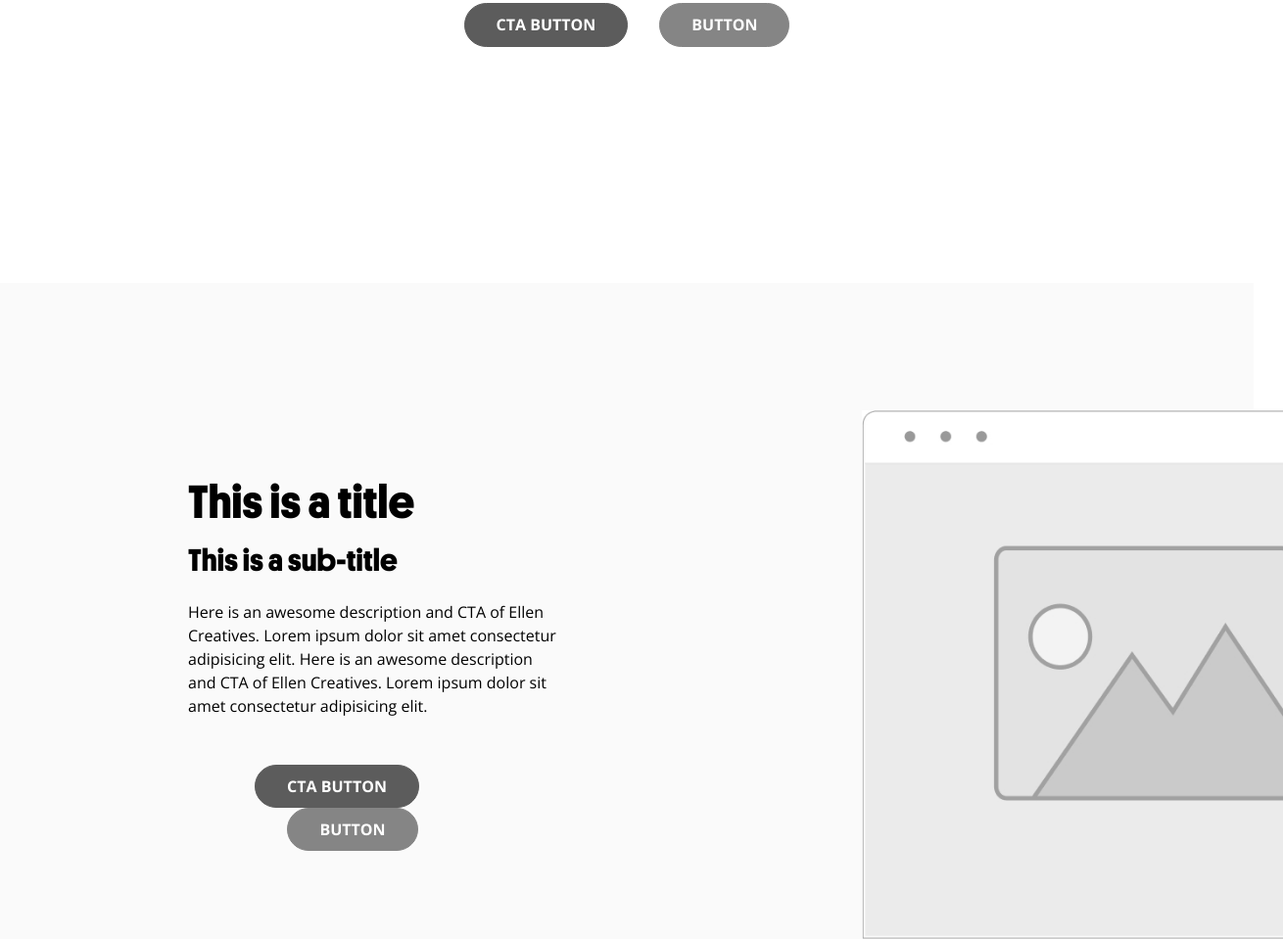
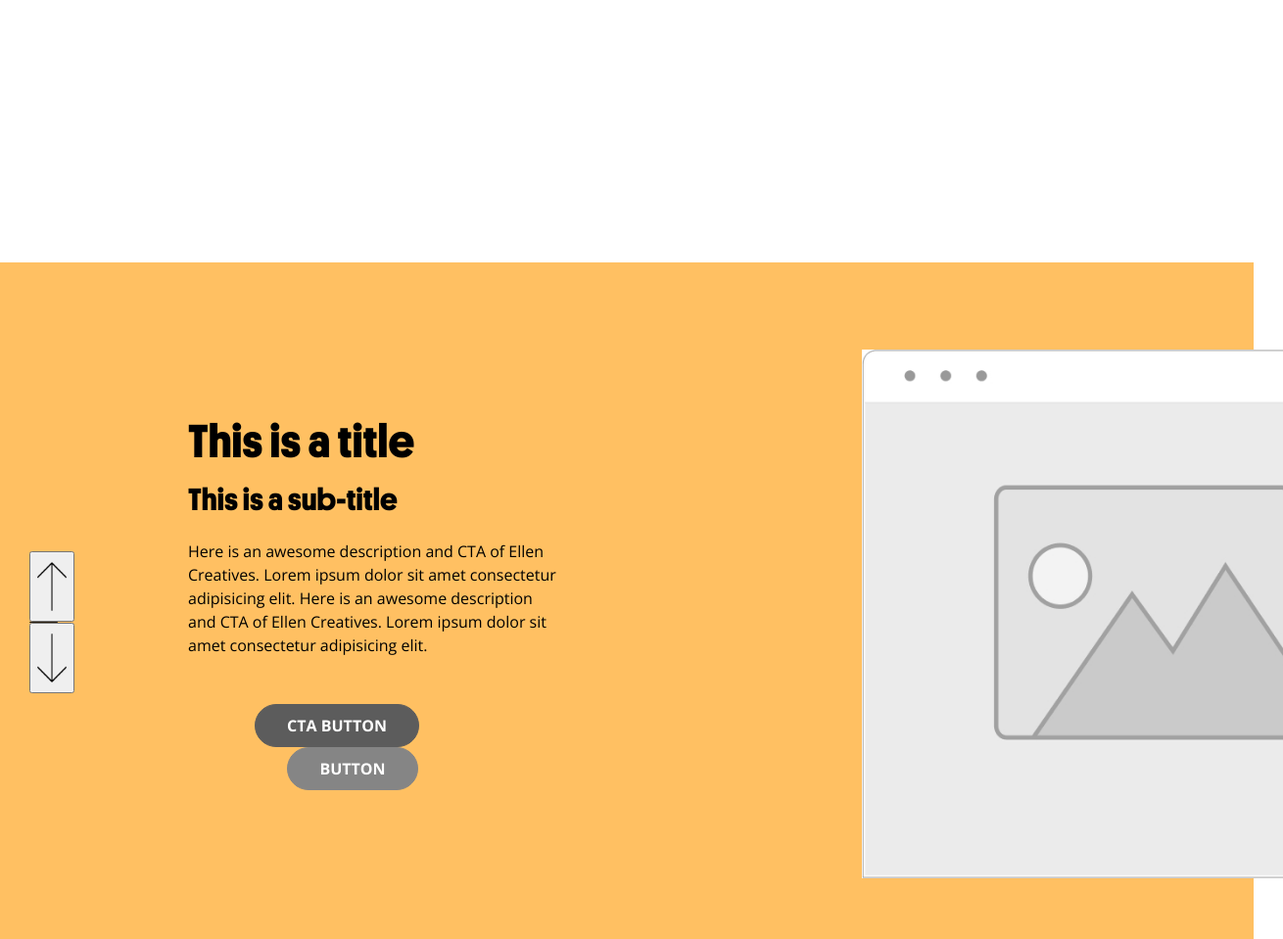
Before and after one commit to ellenmariajosefine/ellencreatives, a plain HTML site: page home.html in a window 1280 px wide. Shown: the part 1447-2406 px from the top of the page at 98% size, 1310 px wide, since content can reach past the window. Drawn offline with nearby package versions, Linux system fonts and the light colour scheme; files whose address does not match are found by name.

Commit message:
Slider-html-css-complete

```diff
--- a/CSS/styles.css
+++ b/CSS/styles.css
@@ -148,7 +148,7 @@
 }
 
 .full-height {
-    height: 100vh;
+    height: 717px;
 }
 
 .hero-section h1 {
@@ -162,6 +162,14 @@
 
 .bg-mediumgray {
     background-color: var(--medium-gray);
+}
+
+.bg-yellow {
+    background-color: var(--yellow);
+}
+
+.bg-petrol {
+    background-color: var(--petrol);
 }
 
 .hero-img {
@@ -237,11 +245,11 @@
     justify-content: center;
     align-items: left;
     box-sizing: border-box;
-    background-color: var(--light-gray);
+    background-color: var(--yellow);
 }
 
 #case-highlight-2 {
-    background-color: var(--medium-gray)
+    background-color: var(--petrol)
 }
 
 .btn-floater-left {
@@ -275,6 +283,34 @@
 .case-highlight-section .left-container h2, h3, p {
     text-align: left;
     width: 30vw;
+}
+
+.slider-slide {
+    display: none;
+    height: 717px;
+    width: 100vw;
+}
+
+.slider-slide:first-child {
+    display: block;
+}
+
+.navigation {
+    position: relative;
+    left: 30px;
+    top: 55vh;
+    z-index: 998;
+}
+
+.arrow-up,
+.arrow-dwn {
+    height: 50px;
+    margin-top: 8px;
+    margin-bottom: 8px;
+}
+
+.arrow-middle {
+    width: 29px;
 }
 
 .about-section,
--- a/home.html
+++ b/home.html
@@ -70,14 +70,29 @@
                 </div>
             </div>
         </div>
-        <div class="slider-container">
-        <div class="case-highlight-section full-height bg-lightgray">
+        <div class="main-slider-container">
+            <div class="navigation">
+                <div class="navigation-up">
+                    <button class="back"><img class="arrow-up" src="IMG/Icons-elements/Arrow-up.png" alt=""></button>
+                </div>
+                <div class="navigation-middle">
+                    <img class="arrow-middle" src="IMG/Icons-elements/Arrow-mdle.png" alt="">
+                </div>
+                <div class="navigation-down">
+                    <button class="next"><img class="arrow-dwn" src="IMG/Icons-elements/Arrow-dwn.png" alt=""></button>
+                </div>
+            </div>
+            <div class="slides-container">
+                <div class="slider-slide">
+                    <div class="case-highlight-section full-height bg-yellow">
                         <div class="left-container">
                             <h2>This is a title</h2>
                             <h3>This is a sub-title</h3>
-                <p>Here is an awesome description and CTA of Ellen Creatives. Lorem ipsum dolor sit amet consectetur
+                            <p>Here is an awesome description and CTA of Ellen Creatives. Lorem ipsum dolor sit amet
+                                consectetur
                                 adipisicing elit.
-                    Here is an awesome description and CTA of Ellen Creatives. Lorem ipsum dolor sit amet consectetur
+                                Here is an awesome description and CTA of Ellen Creatives. Lorem ipsum dolor sit amet
+                                consectetur
                                 adipisicing elit.</p>
                             <div class="btn-floater-left">
                                 <button href="#" class="CTA">CTA Button</button>
@@ -88,13 +103,17 @@
                             <img src="IMG/Placeholders/laptop-mockup.jpg" alt="" class="case-laptop">
                         </div>
                     </div>
-        <div class="case-highlight-section full-height bg-mediumgray">
+                </div>
+                <div class="slider-slide">
+                    <div class="case-highlight-section full-height bg-petrol">
                         <div id="case-highlight-2" class="left-container">
                             <h2>This is a title</h2>
                             <h3>This is a sub-title</h3>
-                <p>Here is an awesome description and CTA of Ellen Creatives. Lorem ipsum dolor sit amet consectetur
+                            <p>Here is an awesome description and CTA of Ellen Creatives. Lorem ipsum dolor sit amet
+                                consectetur
                                 adipisicing elit.
-                    Here is an awesome description and CTA of Ellen Creatives. Lorem ipsum dolor sit amet consectetur
+                                Here is an awesome description and CTA of Ellen Creatives. Lorem ipsum dolor sit amet
+                                consectetur
                                 adipisicing elit.</p>
                             <div class="btn-floater-left">
                                 <button href="#" class="CTA">CTA Button</button>
@@ -105,13 +124,17 @@
                             <img src="IMG/Placeholders/Phone mockup.png" alt="" class="case-phone">
                         </div>
                     </div>
-        <div class="case-highlight-section full-height bg-lightgray">
+                </div>
+                <div class="slider-slide">
+                    <div class="case-highlight-section full-height bg-yellow">
                         <div class="left-container">
                             <h2>This is a title</h2>
                             <h3>This is a sub-title</h3>
-                <p>Here is an awesome description and CTA of Ellen Creatives. Lorem ipsum dolor sit amet consectetur
+                            <p>Here is an awesome description and CTA of Ellen Creatives. Lorem ipsum dolor sit amet
+                                consectetur
                                 adipisicing elit.
-                    Here is an awesome description and CTA of Ellen Creatives. Lorem ipsum dolor sit amet consectetur
+                                Here is an awesome description and CTA of Ellen Creatives. Lorem ipsum dolor sit amet
+                                consectetur
                                 adipisicing elit.</p>
                             <div class="btn-floater-left">
                                 <button href="#" class="CTA">CTA Button</button>
@@ -120,6 +143,8 @@
                         </div>
                         <div class="right-container">
                             <img src="IMG/Placeholders/laptop-mockup.jpg" alt="" class="case-laptop">
+                        </div>
+                    </div>
                 </div>
             </div>
         </div>
```
Also changed, not shown: IMG/Icons-elements/Arrow-dwn.png (added), IMG/Icons-elements/Arrow-dwn.svg (added), IMG/Icons-elements/Arrow-mdle.png (added), IMG/Icons-elements/Arrow-mdle.svg (added), IMG/Icons-elements/Arrow-up.png (added), IMG/Icons-elements/Arrow-up.svg (added). Lines whose indentation alone changed are shown as unchanged.
